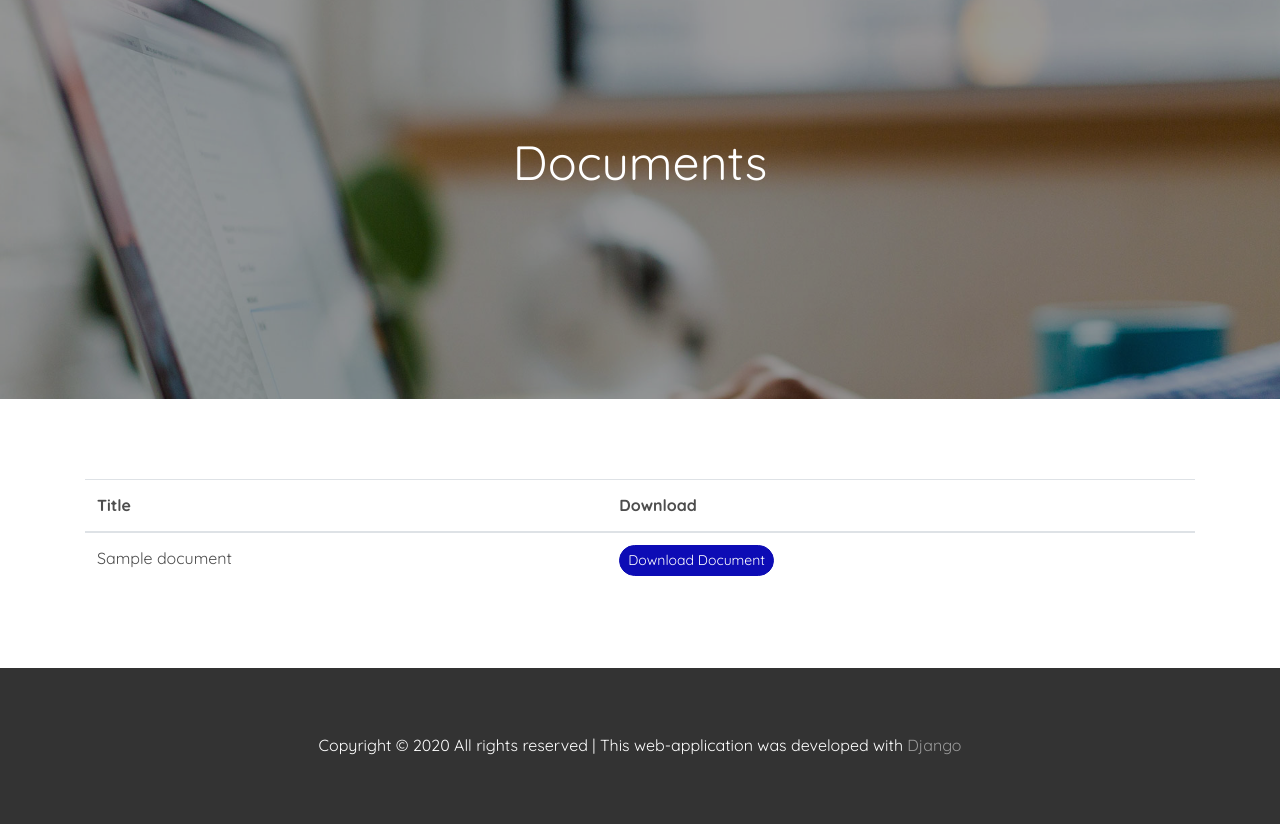
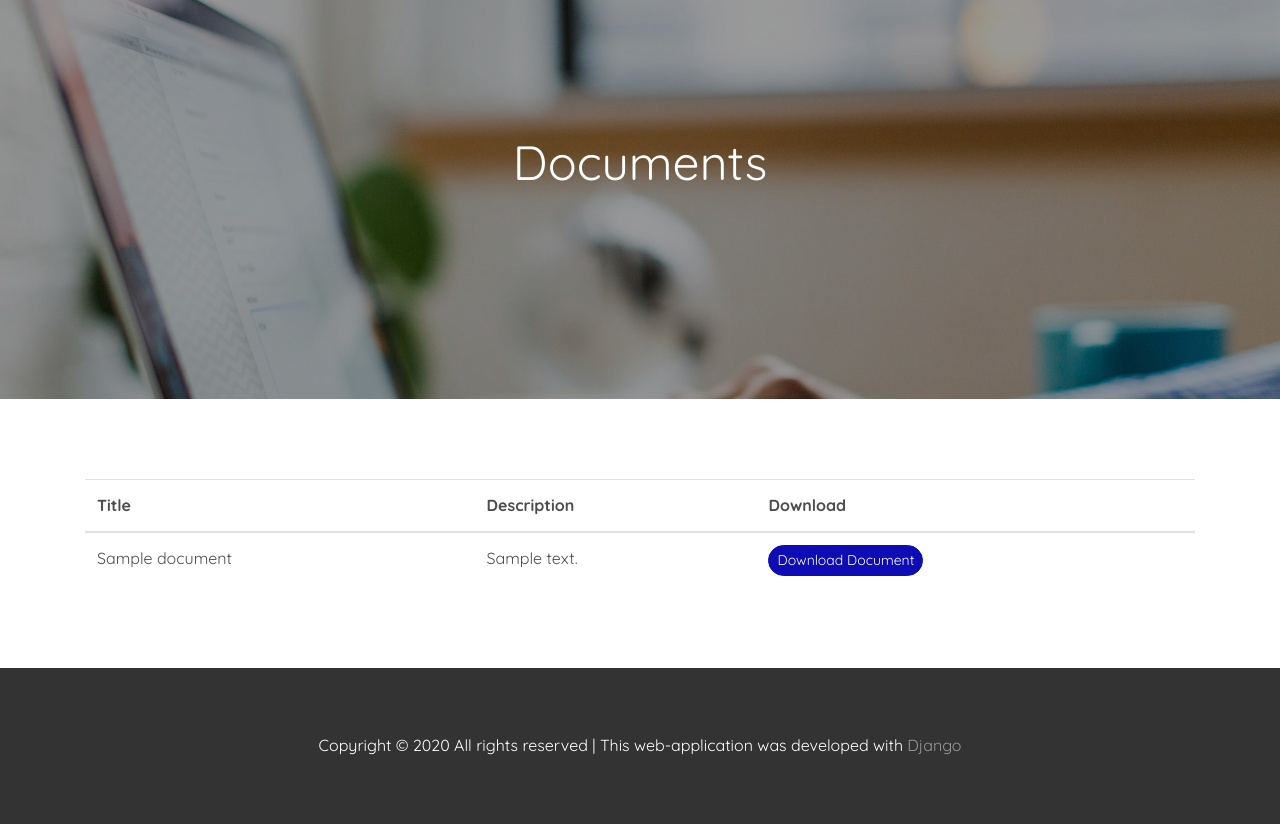
Before and after one commit to botswana-harvard/se-dmc, a Django app: page /documents in a window 1280 px wide. Shown: the part 141-965 px from the top of the page. Run offline with Django 3.2, Linux system fonts and the light colour scheme; tables that the repository leaves empty hold one stand-in row (values such as "Sample post"); some libraries are stand-ins or nearby versions; some web fonts are replaced.

Commit message:
add description to document

```diff
--- a/se_dmc/models/document.py
+++ b/se_dmc/models/document.py
@@ -3,6 +3,7 @@ from django.db import models
 
 class Document(models.Model):
     title = models.CharField(max_length=100)
+    description = models.TextField()
     file = models.FileField(upload_to='documents/')
 
     def __str__(self):
--- a/se_dmc/templates/se_dmc/document.html
+++ b/se_dmc/templates/se_dmc/document.html
@@ -28,6 +28,7 @@
         <thead>
         <tr>
             <th>Title</th>
+            <th>Description</th>
             <th>Download</th>
         </tr>
         </thead>
@@ -35,6 +36,7 @@
           {% for document in documents %}
             <tr>
                 <td>{{ document.title }}</td>
+                <td>{{ document.description }}</td>
                 <td>
                     <a href="{{ document.file.url }}" class="btn btn-primary btn-sm" target="_blank">
                         Download Document
```
Also changed, not shown: se_dmc/migrations/0010_document_description.py (added).
